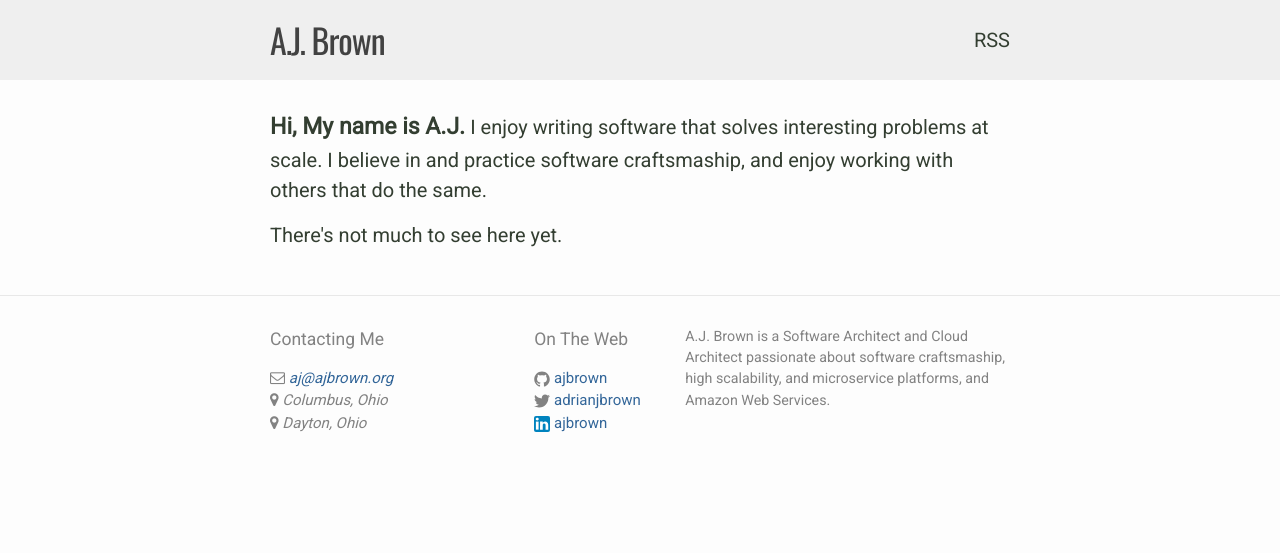
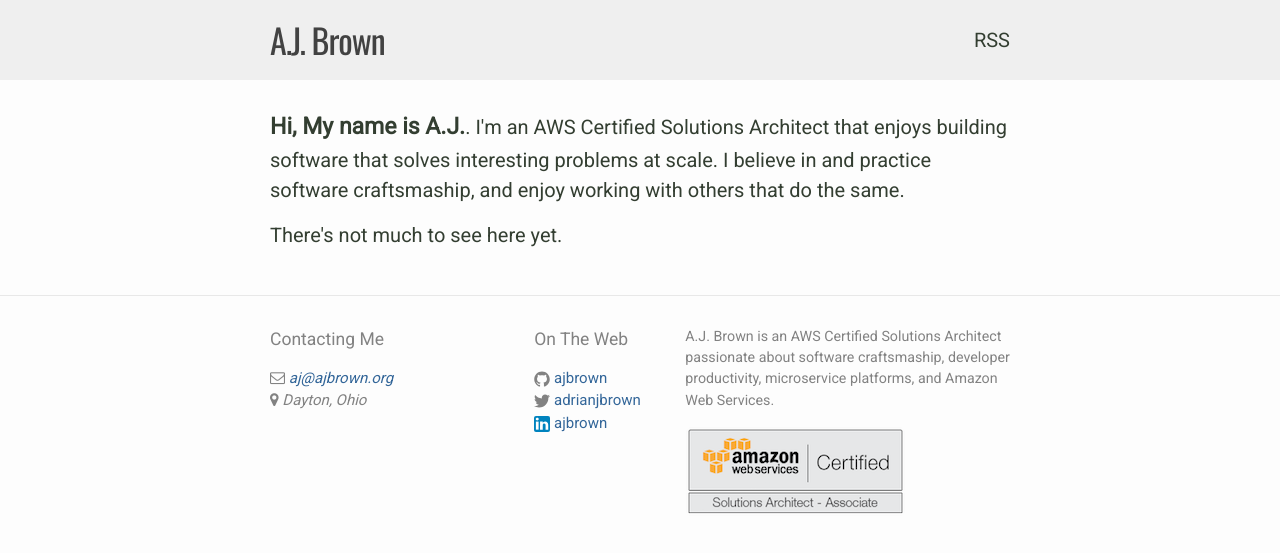
Before and after one commit to ajbrown/ajbrown, a Jekyll site: the page built from index.html, in a window 1280 px wide. Shown: the top 553 px of the page. Built offline with Jekyll 4.4.1, drawn with Linux system fonts in a browser that asks for light colours; nearby versions of some CDN libraries.

Commit message:
Add AWS Certification Information.
As of January 5th 2017, I am (finally) an AWS Certified Solutions Architect, Associate level.  I'll be writing a blog post about my experience preparing for and taking the exam shortly.  If you'll be taking the exam soon, be sure to subsribe to the RSS feed (if you're reading this in early January) or check out the blog post (if this is the magical future).

```diff
--- a/_config.yml
+++ b/_config.yml
@@ -10,8 +10,8 @@ title: A.J. Brown
 subtitle: Software Scalability and Platforms Architect
 email: aj@ajbrown.org
 description: > # this means to ignore newlines until "baseurl:"
-  A.J. Brown is a Software Architect and Cloud Architect passionate about software
-  craftsmaship, high scalability, and microservice platforms, and Amazon Web Services.
+  A.J. Brown is an AWS Certified Solutions Architect passionate about software
+  craftsmaship, developer productivity, microservice platforms, and Amazon Web Services.
 baseurl: "" # the subpath of your site, e.g. /blog
 url: "https://ajbrown.org" # the base hostname & protocol for your site
 twitter_username: adrianjbrown
--- a/_includes/footer.html
+++ b/_includes/footer.html
@@ -1,5 +1,4 @@
 <footer class="site-footer push">
-
   <div class="wrapper">
     <div class="footer-col-wrapper">
       <div class="footer-col footer-col-1">
@@ -7,7 +6,6 @@
         <address>
           <ul class="contact-list">
             <li><i class="fa fa-envelope-o"> </i> {% include email-link.html %}</li>
-            <li><i class="fa fa-map-marker"> </i> Columbus, Ohio</li>
             <li><i class="fa fa-map-marker"> </i> Dayton, Ohio</li>
           </ul>
         </address>
@@ -38,9 +36,14 @@
 
       <div class="footer-col footer-col-3">
         <p class="smaller">{{ site.description }}</p>
+        <p class="">
+          <a href="/assets/docs/awsSolutionsArchitect_AE.pdf">
+            <img src="assets/images/Solutions-Architect-Associate.png"
+              title="AWS Certified Solutions Architect - Associate"
+            />
+          </a>
+        </p>
       </div>
     </div>
-
   </div>
-
 </footer>
--- a/_includes/head.html
+++ b/_includes/head.html
@@ -6,7 +6,7 @@
   <title>{% if page.title %}{{ page.title | escape }}{% else %}{{ site.title | escape }}{% endif %}</title>
   <meta name="description" content="{% if page.excerpt %}{{ page.excerpt | strip_html | strip_newlines | truncate: 160 }}{% else %}{{ site.description }}{% endif %}">
 
-  <link rel="stylesheet" href="{{ "/css/main.css" | prepend: site.baseurl }}">
+  <link rel="stylesheet" href="{{ "/assets/css/main.css" | prepend: site.baseurl }}">
   <link rel="stylesheet" href="https://maxcdn.bootstrapcdn.com/font-awesome/4.5.0/css/font-awesome.min.css">
 
   <link rel="canonical" href="{{ page.url | replace:'index.html','' | prepend: site.baseurl | prepend: site.url }}">
--- a/index.html
+++ b/index.html
@@ -1,20 +1,20 @@
 ---
 layout: default
 title: Software Arichitecture, Craftsmanship, and Technology Strategy | A.J. Brown
-description: Technology Strategist, Software Architect, and craftsman with start-up leadership experience who loves solving interesting technical problems at scale.
+description: Technology Strategist, AWS Certified Solutions Architect, and software craftsman with start-up leadership experience who loves solving interesting technical problems at scale.
 
 ---
 
 <div class="home">
 
   <p class="intro">
-    <strong class="heavy">Hi, My name is A.J.</strong> I enjoy writing software
-    that solves interesting problems at scale.  I believe in and practice software
-    craftsmaship, and enjoy working with others that do the same.
+    <strong class="heavy">Hi, My name is A.J.</strong>.  I'm an AWS Certified
+    Solutions Architect that enjoys building software that solves interesting
+    problems at scale.  I believe in and practice software craftsmaship, and
+    enjoy working with others that do the same.
   </p>
 
-
-{% if site.posts.size() > 1 %}
+{% if site.posts.size > 1 %}
   <h1 class="page-heading">Posts</h1>
 
   <ul class="post-list">
@@ -60,7 +60,7 @@ description: Technology Strategist, Software Architect, and craftsman with start
     "https://angel.co/adrianjbrown"
   ],
   "image": "https://ajbrown.org/aj_brown.jpg",
-  "jobTitle": "VP Engineering",
+  "jobTitle": "AWS Certified Solutions Architect",
   "name": "A.J. Brown",
   "telephone": "(937) 314-1457",
   "url": "https://ajbrown.org"
```
Also changed, not shown: other parts of index.html (+3 -3 lines), Gemfile.lock, Solutions-Architect-Associate.png (added), assets/css/main.scss (renamed from css/main.scss), assets/images/Solutions-Architect-Associate.png (added), assets/images/aj_brown.jpg (renamed from aj_brown.jpg), 2 other files. Lines whose indentation alone changed are shown as unchanged.
